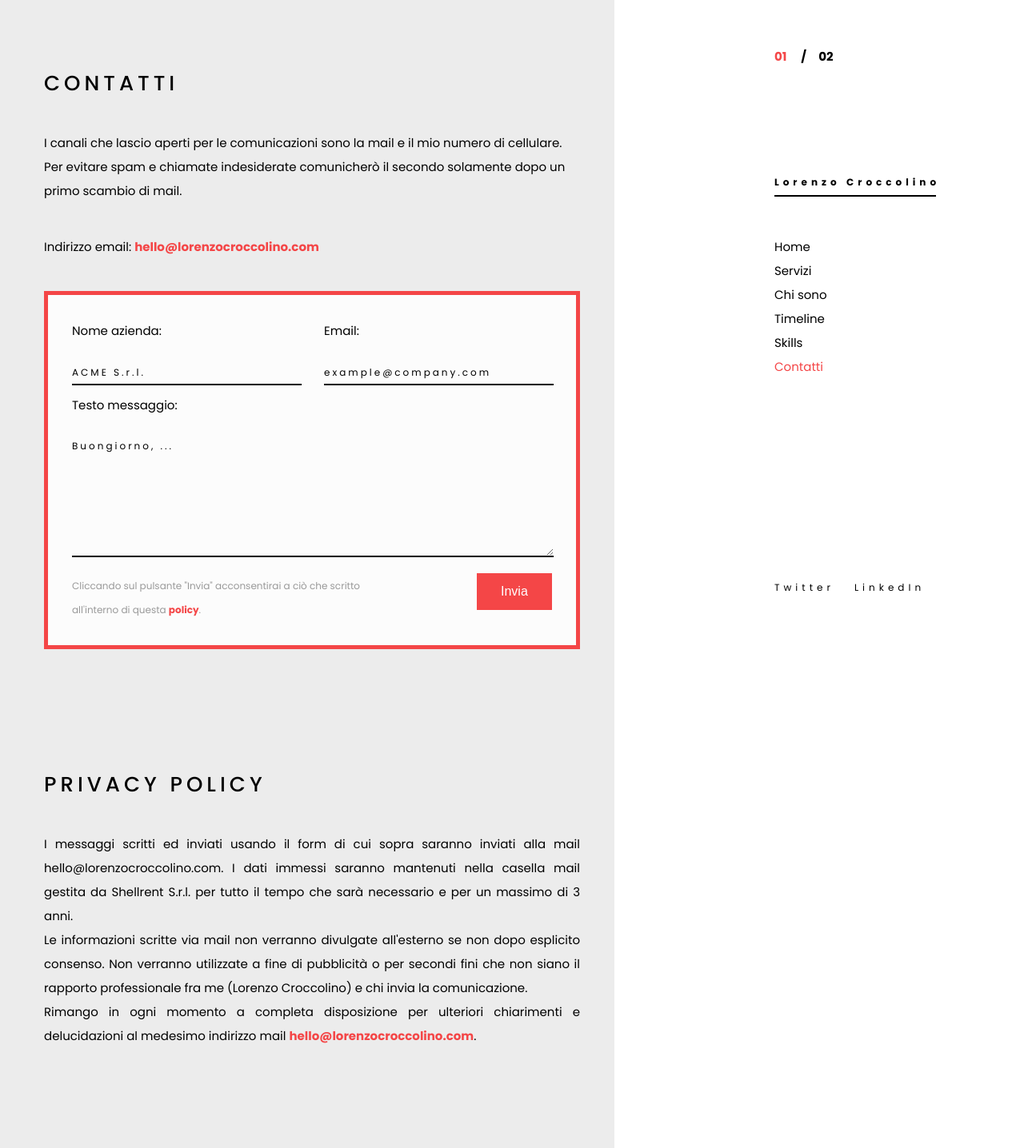
After one commit to crocco95/lorenzocroccolino.com, a PHP site: page /contacts.html in a window 1280 px wide. The commit adds this page. Shown: the whole page at 80% size. Run offline with PHP 8.4, Linux system fonts and the light colour scheme.

Commit message:
Added contacts page with form and policy

```diff
--- /dev/null
+++ b/contacts.html
@@ -0,0 +1,151 @@
+<!DOCTYPE HTML>
+<html lang="it-IT">
+<head>
+    <title>Lorenzo Croccolino - Contattami</title>
+    <meta http-equiv="Content-Type" content="text/html; charset=UTF-8">
+    <meta name="description" content="Sito web personale di presentazione per provare a formire una descrizione di me a chi non mi conosce." />
+    <meta name="keywords" content="HTML, CSS, JavaScript, PHP" />
+    <meta name="author" content="Lorenzo Croccolino" />
+    <meta name="viewport" content="width=device-width, initial-scale=1, shrink-to-fit=no">
+
+    <link rel="shortcut icon" href="images/favicon.ico">
+    <link href='https://fonts.googleapis.com/css?family=Poppins:200,400,500,700,800&display=swap' rel='stylesheet' type='text/css'>
+    <link rel="stylesheet" href="css/clear.css">
+    <link rel="stylesheet" href="css/bootstrap-grid.css">
+    <link rel="stylesheet" href="css/prettyPhoto.css">
+    <link rel="stylesheet" href="css/owl.carousel.min.css">
+    <link rel="stylesheet" href="css/owl.theme.default.min.css">
+    <link rel="stylesheet" href="css/style.css">
+    <link rel="stylesheet" href="css/custom.css">
+
+    <!--[if lt IE 9]>
+    <script src="js/html5shiv.js"></script>
+    <script src="js/respond.min.js"></script>
+    <![endif]-->
+</head>
+
+    <body class="one-page">
+
+        <div class="doc-loader"></div>
+
+        <div class="container">
+            <div class="page-wrapper">
+
+                <!-- ================= HEADER ================= -->
+                <div id="nav-btn" class="nav-btn">
+                    <span class="nav-btn-cover">
+                        <span class="menu-line"></span>
+                    </span>
+                </div>
+                <div class="s-nav">
+                    <div class="nav-count">
+                        <div class="current-num">
+                            <span>01</span>
+                        </div>
+                        <div class="pagination-sep">/</div>
+                        <div class="total-pages-num">07</div>
+                    </div>
+                    <div class="nav-container">
+                        <a class="site-title slow-scroll" href="#home">Lorenzo Croccolino</a>
+                        <nav class="nav-menu">
+                            <ul class="nav-list">
+                                <li><a href="/">Home</a></li>
+                                <li><a href="/#services">Servizi</a></li>
+                                <li><a href="/#about">Chi sono</a></li>
+                                <li><a href="/#timeline">Timeline</a></li>
+                                <li><a href="/#skills">Skills</a></li>
+                                <li><a href="#contacts">Contatti</a></li>
+                                <!--<li><a href="/blog">Blog</a></li>-->
+                            </ul>
+                        </nav>
+                    </div>
+                    <ul class="nav-soc">
+                        <li><a href="https://twitter.com/thecrockerdev">Twitter</a></li>
+                        <li><a href="https://www.linkedin.com/in/lorenzo-croccolino-623026121/">LinkedIn</a></li>
+                    </ul>
+                </div>
+                <!-- =============== HEADER END =============== -->
+
+                <!-- ============== CONTACT FORM ============== -->
+                <section class="section" id="contacts">
+
+                    <h2 class="title">CONTATTI</h2>
+
+                    <div class="container-wrap">
+                        <div class="content-670">
+                            <p>
+                                I canali che lascio aperti per le comunicazioni sono la mail e il mio numero di cellulare. Per evitare spam e chiamate indesiderate comunicherò il secondo solamente dopo un primo scambio di mail.
+                            </p>
+                        </div>
+
+                        <div class="content-670">
+                            Indirizzo email: <a href="mailto:hello@lorenzocroccolino.com">hello@lorenzocroccolino.com</a>
+                        </div>
+
+                        <div class="content-670">
+
+                            <form action="send_mail.php" method="post" class="contact-form" style="background-color: #fcfcfc; padding: 30px;border: solid 5px #f44647;">
+                                <div class="row">
+                                    <div class="col-md-6">
+                                        <label for="company-name">Nome azienda:</label>
+                                        <input type="text" name="company-name" id="company-name" placeholder="ACME S.r.l."/>
+                                    </div>
+                                    <div class="col-md-6">
+                                        <label for="email">Email:</label>
+                                        <input type="email" name="email" id="email" placeholder="example@company.com"/>
+                                    </div>
+                                </div>
+
+                                <div class="row">
+                                    <div class="col-md-12">
+                                        <label for="message">Testo messaggio:</label>
+                                        <textarea name="message" id="message" rows="10">Buongiorno, ...</textarea>
+                                    </div>
+                                </div>
+
+                                <div class="row">
+                                    <div class="col-md-8 col-sm-12">
+                                        <small class="text-secondary">Cliccando sul pulsante "Invia" acconsentirai a ciò che scritto all'interno di questa
+                                            <a href="#policy">policy</a>.</small>
+                                    </div>
+
+                                    <div class="col-md-4 col-sm-12 text-right">
+                                        <button class="btn btn-accent" type="submit">Invia</button>
+                                    </div>
+                                </div>
+                            </form>
+                        </div>
+                    </div>
+                </section>
+                <!-- ============= CONTACT FORM END ============= -->
+
+                <section class="section" id="policy">
+                    <div class="container-wrap">
+                        <h2 class="title">PRIVACY POLICY</h2>
+
+                        <div class="content-670">
+                            <p class="text-justify">
+                                I messaggi scritti ed inviati usando il form di cui sopra saranno inviati alla mail hello@lorenzocroccolino.com. I dati immessi saranno mantenuti nella casella mail gestita da Shellrent S.r.l. per tutto il tempo che sarà necessario e per un massimo di 3 anni.
+                                <br/>
+                                Le informazioni scritte via mail non verranno divulgate all'esterno se non dopo esplicito consenso. Non verranno utilizzate a fine di pubblicità o per secondi fini che non siano il rapporto professionale fra me (Lorenzo Croccolino) e chi invia la comunicazione.
+                                <br/>
+                                Rimango in ogni momento a completa disposizione per ulteriori chiarimenti e delucidazioni al medesimo indirizzo mail <a href="mailto:hello@lorenzocroccolino.com">hello@lorenzocroccolino.com</a>.
+                            </p>
+                        </div>
+                    </div>
+                </section>
+            </div>
+        </div>
+
+        <!--=================== SCRIPT ===================-->
+        <script src="js/jquery.js"></script>
+        <script src="js/imagesloaded.pkgd.js"></script>
+        <script src="js/jquery.fitvids.js"></script>
+        <script src="js/jarallax.js"></script>
+        <script src="js/jarallax-element.min.js"></script>
+        <script src="js/isotope.pkgd.js"></script>
+        <script src="js/jquery.prettyPhoto.js"></script>
+        <script src='js/owl.carousel.min.js'></script>
+        <script src="js/main.js"></script>
+    </body>
+</html>
--- a/css/custom.css
+++ b/css/custom.css
@@ -4,6 +4,38 @@
 
 .text-center{
     text-align: center;
+}
+
+.text-right{
+    text-align: right;
+}
+
+.text-secondary{
+    color: #999999;
+}
+small{
+    font-size: 80%;
+}
+
+.btn{
+    padding: .7rem 1.7rem;
+    font-size: 1rem;
+    border: none;
+
+    cursor: pointer;
+}
+
+.btn.btn-accent{
+    background-color: #f44647;
+    color: #ffffff;
+    border: solid 3px #f44647;
+
+    transition: all .2s;
+}
+
+.btn.btn-accent:hover{
+    background-color: transparent;
+    color: inherit;
 }
 
 .quote-author-name{
```
